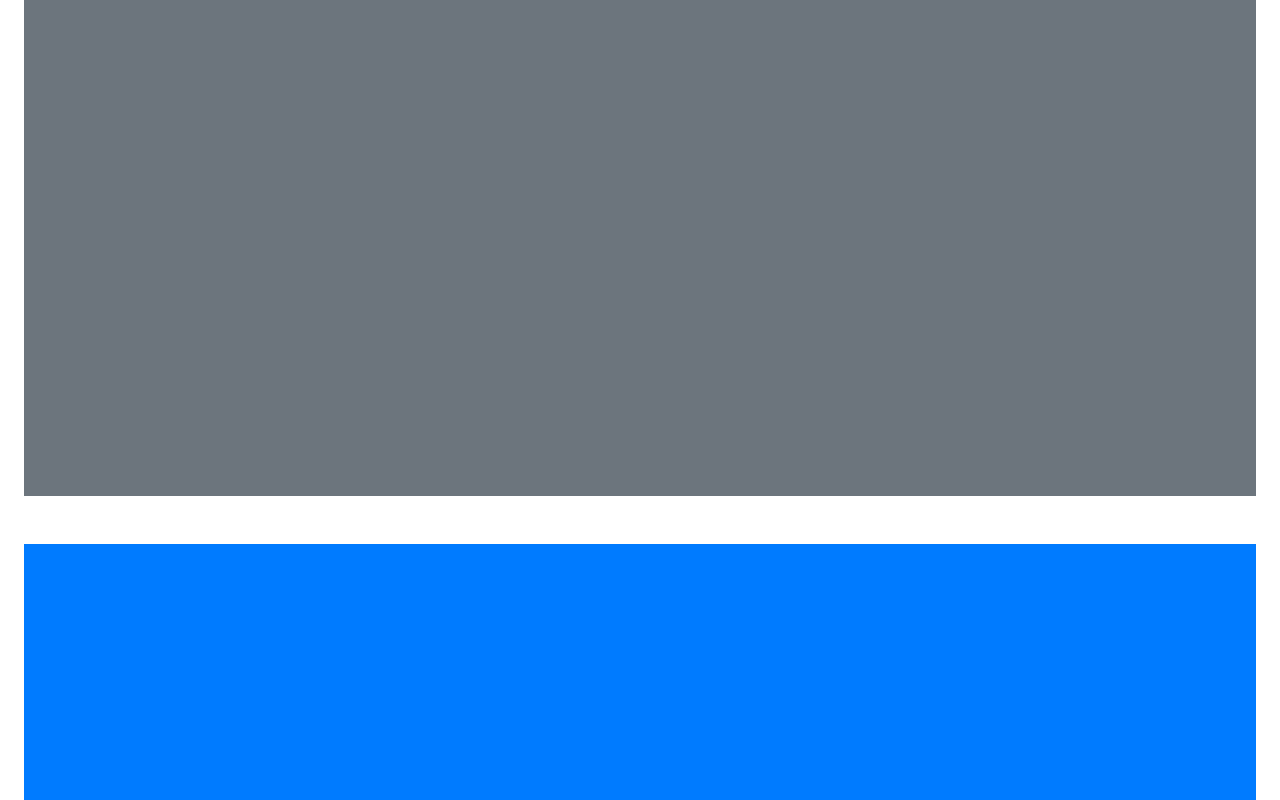
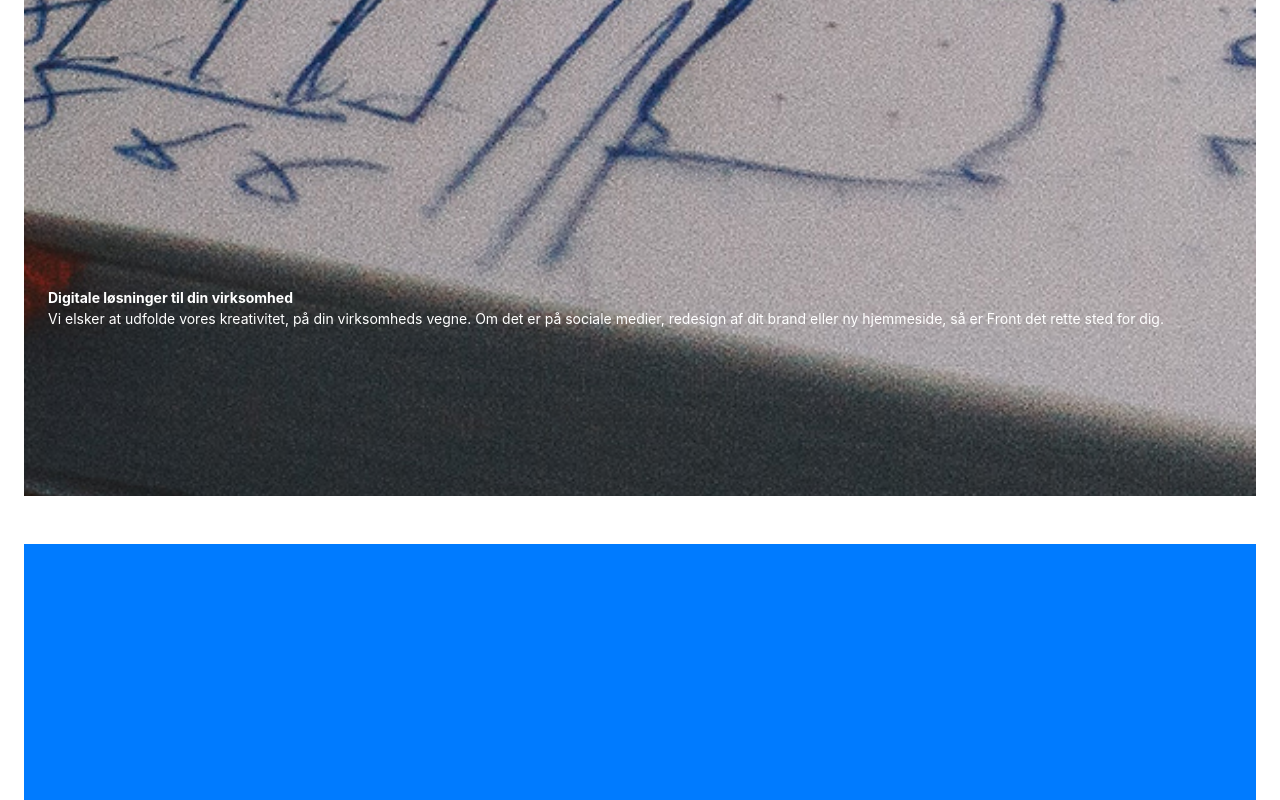
Before and after one commit to Tobias-Larsen/front, a website: page tobias.html in a window 1280 px wide. Shown: the part 1080-1880 px from the top of the page. Drawn offline with nearby package versions, Linux system fonts and the light colour scheme; files that its build step writes are made by us from their sources.

Commit message:
Committer mine undersider

```diff
--- a/css/stylesTobias.scss
+++ b/css/stylesTobias.scss
@@ -64,6 +64,37 @@ img {
   }
 }
 
+.firstSection{
+  display: grid;
+  grid-template-columns: 1fr;
+  grid-template-rows: 1fr 1fr;
+
+  > .image{
+    background-image: url("../img/bgTilbyde.jpg");
+    background-size: cover;
+    background-position: center;
+    grid-column: 1/2;
+    grid-row: 1/3;
+  }
+
+  > .textContainer{
+    grid-row: 2/3;
+    grid-column: 1/2;
+    font-size: 14px;
+  }
+
+}
+
+@media screen and (min-width: 568px){
+  .landing{
+    background-image: url("../img/bgLanding1.jpg");
+
+
+    > div{
+
+    }
+  }
+}
 
 
 
--- a/tobias.html
+++ b/tobias.html
@@ -39,7 +39,17 @@
 </section>
 
 
-<section class="heightWindow borderTest w-100 bg-secondary"></section>
+<section class="firstSection heightWindow borderTest w-100">
+    <div class="image"></div>
+
+    <div class="textContainer text-white px-4 d-flex flex-column justify-content-center">
+        <p class="font-weight-bold">Digitale løsninger til din virksomhed</p>
+        <p>Vi elsker at udfolde vores kreativitet, på din
+            virksomheds vegne. Om det er på sociale
+            medier, redesign af dit brand eller ny
+            hjemmeside, så er Front det rette sted for dig.</p>
+    </div>
+</section>
 <section class="heightWindow borderTest w-100 bg-primary"></section>
 <section class="heightWindow borderTest w-100 bg-secondary"></section>
 
```
Also changed, not shown: img/bgTilbyde.jpg (added), img/bgTilbyde1.jpg (added), 1 other file.
